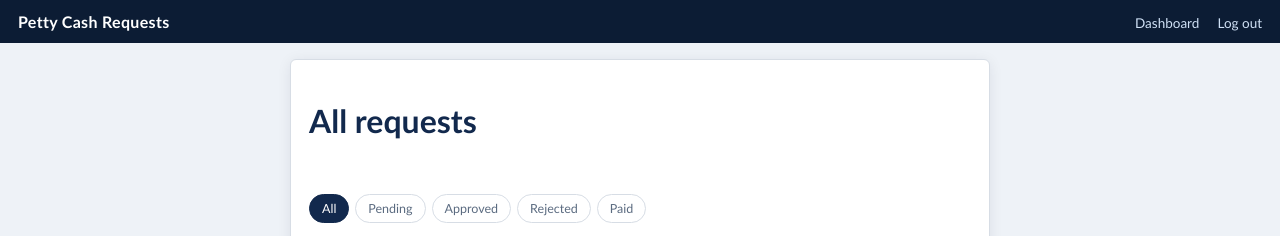
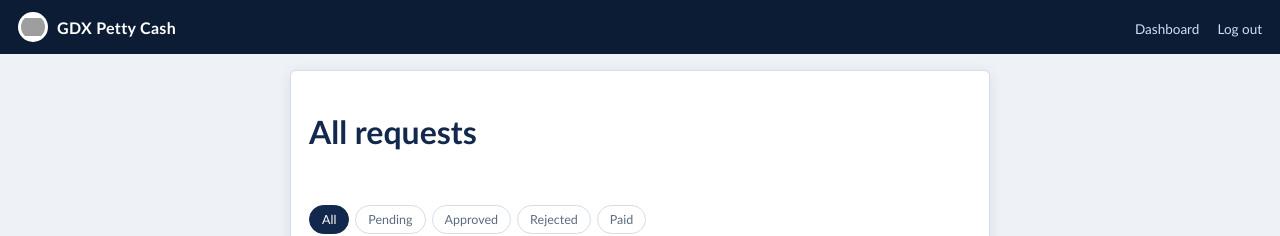
Before and after one commit to Rarejoe/GDX-PETTY-CASH, a Flask app: page /dashboard in a window 1280 px wide. Shown: the top 236 px of the page. Run offline with Flask 3, Linux system fonts and the light colour scheme; the visitor is signed in with stand-in values (Sample User, id 1); data that the repository does not hold is empty; grey boxes are pictures that could not be loaded.

Commit message:
Enhance header with logo and brand text
Updated header to include logo and brand name.

```diff
--- a/templates/base.html
+++ b/templates/base.html
@@ -9,7 +9,10 @@
 <body>
 
 <header class="topbar">
-  <a href="{{ url_for('new_request_form') }}" class="brand">Petty Cash Requests</a>
+  <a href="{{ url_for('new_request_form') }}" class="brand">
+    <img src="{{ url_for('static', filename='logo.png') }}" alt="GDX Equip">
+    GDX Petty Cash
+  </a>
   <nav>
     {% if session.get('is_approver') %}
       <a href="{{ url_for('dashboard') }}">Dashboard</a>
```
